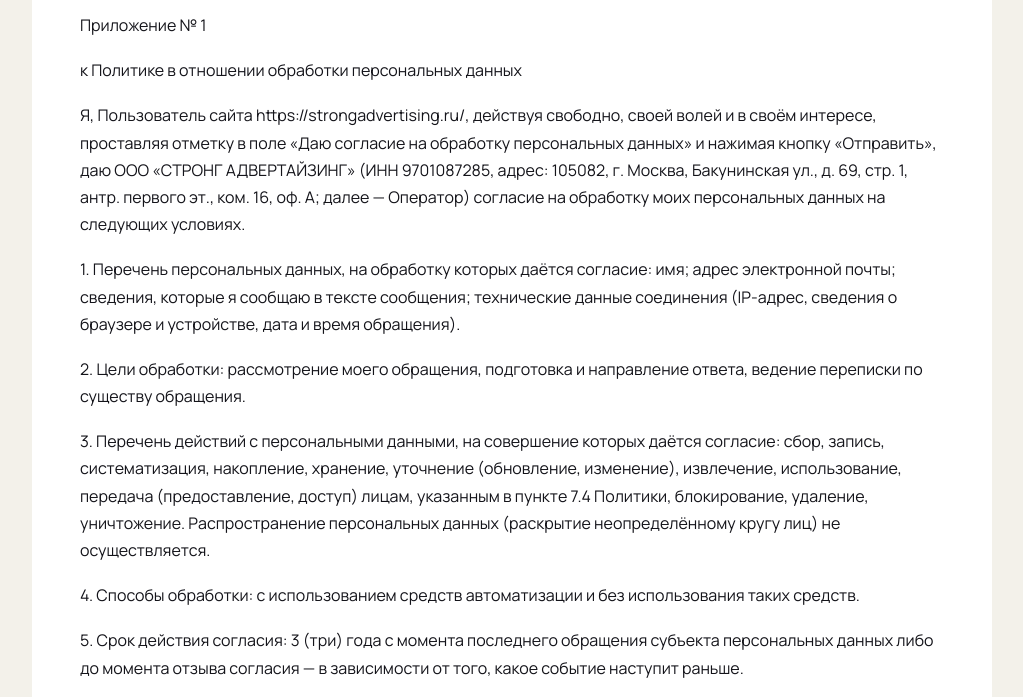
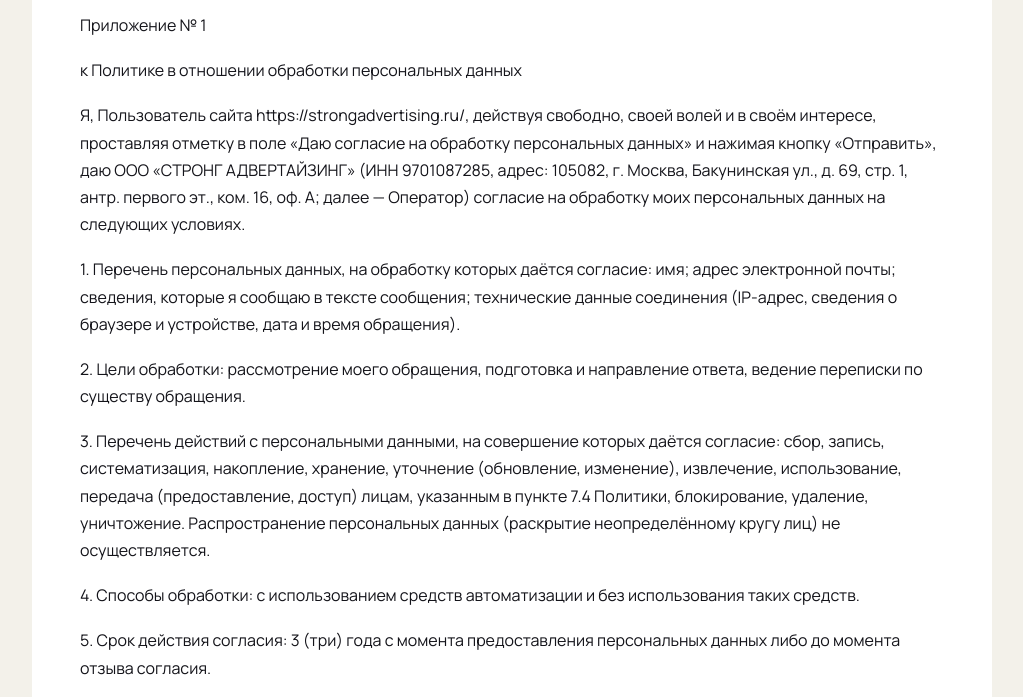
Before and after one commit to jlf74/scroll-scene, a plain HTML site: page consent/index.html in a window 1280 px wide. Shown: the part 253-950 px from the top of the page, without its empty margins (128-1151 px from the left). Drawn offline with Linux system fonts and the light colour scheme.

Commit message:
Publish revised STRONG consent

```diff
--- a/consent/index.html
+++ b/consent/index.html
@@ -11,6 +11,6 @@
 <p>2. Цели обработки: рассмотрение моего обращения, подготовка и направление ответа, ведение переписки по существу обращения.</p>
 <p>3. Перечень действий с персональными данными, на совершение которых даётся согласие: сбор, запись, систематизация, накопление, хранение, уточнение (обновление, изменение), извлечение, использование, передача (предоставление, доступ) лицам, указанным в пункте 7.4 Политики, блокирование, удаление, уничтожение. Распространение персональных данных (раскрытие неопределённому кругу лиц) не осуществляется.</p>
 <p>4. Способы обработки: с использованием средств автоматизации и без использования таких средств.</p>
-<p>5. Срок действия согласия: 3 (три) года с момента последнего обращения субъекта персональных данных либо до момента отзыва согласия — в зависимости от того, какое событие наступит раньше.</p>
+<p>5. Срок действия согласия: 3 (три) года с момента предоставления персональных данных либо до момента отзыва согласия.</p>
 <p>6. Согласие может быть отозвано путём направления письменного заявления по адресу Оператора 105082, г. Москва, Бакунинская ул., д. 69, стр. 1, антр. первого эт., ком. 16, оф. А либо на адрес электронной почты rastrong@ros-tv.com. В случае отзыва согласия Оператор прекращает обработку персональных данных и уничтожает их в срок, установленный законодательством, за исключением случаев, когда обработка может быть продолжена на ином законном основании.</p>
 <p>7. Я подтверждаю, что ознакомлен(а) с Политикой в отношении обработки персональных данных Оператора, размещённой по адресу https://strongadvertising.ru/policy/, что предоставленные мной персональные данные принадлежат мне и являются достоверными.</p></main><footer><p><a href="/policy/">Политика обработки персональных данных</a></p><p>© 2026 STRONG</p></footer></body></html>
```
